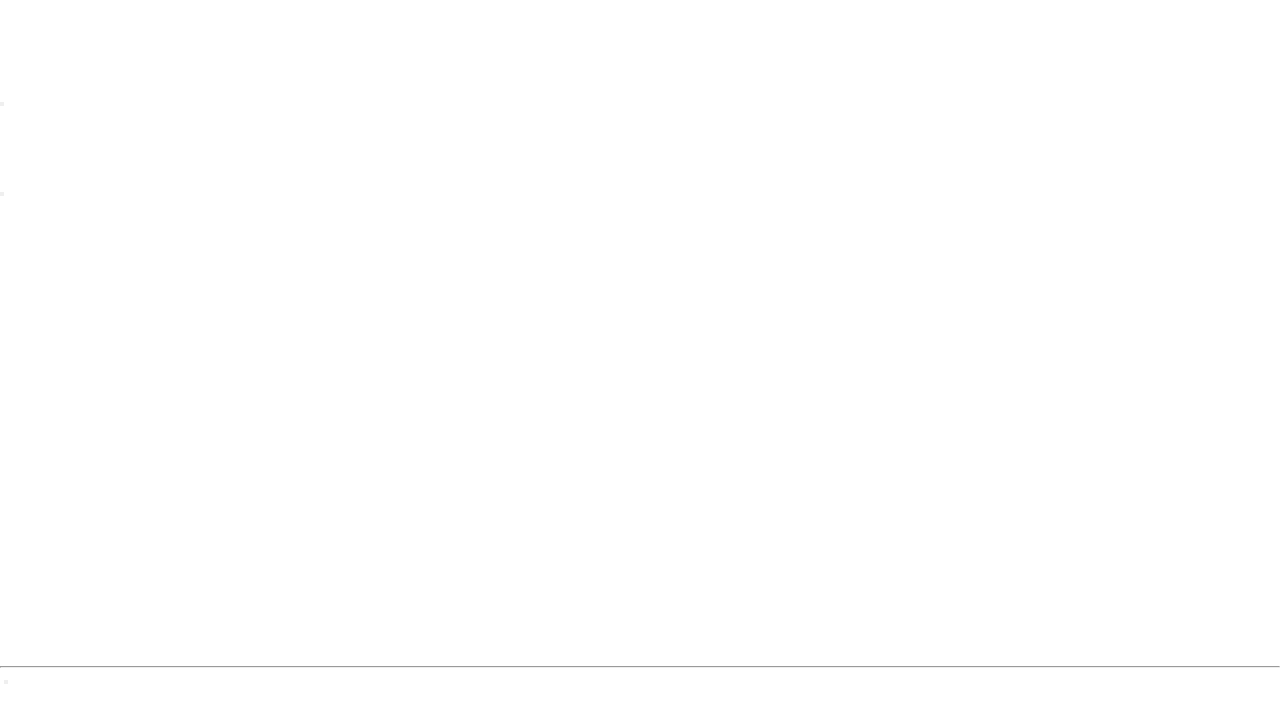
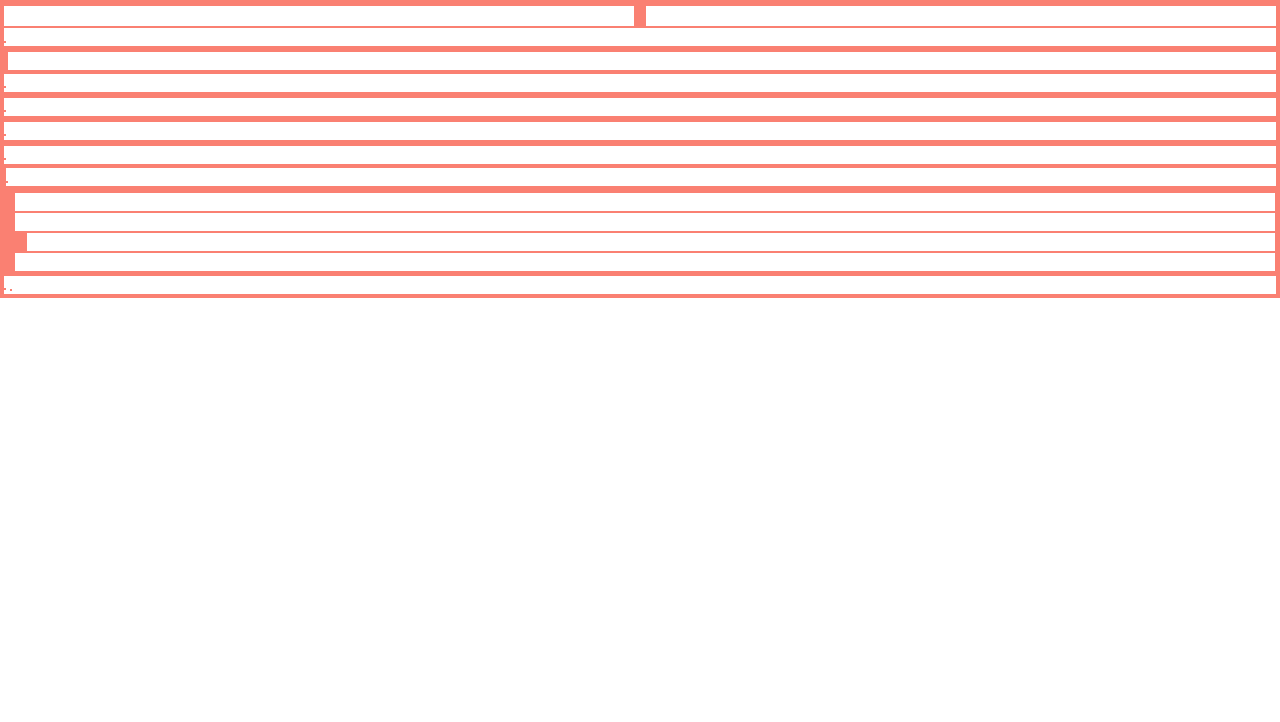
Before and after one commit to mas0110/-htmlcss-struttura-discord, a plain HTML site: page index.html in a window 1280 px wide. Drawn offline with Linux system fonts and the light colour scheme.

Commit message:
modificato posizione di nav

```diff
--- a/assets/style.css
+++ b/assets/style.css
@@ -2,6 +2,14 @@
     margin: 0;
     padding: 0;
     box-sizing: border-box;
+    border: 1px solid salmon
+}
+.flex-container{
+    display: flex;
+    justify-content: center;
 }
 
+ul li{
+    display: inline;
+    list-style: none;
 }
--- a/index.html
+++ b/index.html
@@ -10,7 +10,7 @@
 <body>
     <header>
         <aside id="asideleft"></aside>
-        <nav>
+        <nav class="flex-container">
             <ul>
                 <li></li>
                 <li></li>
```
